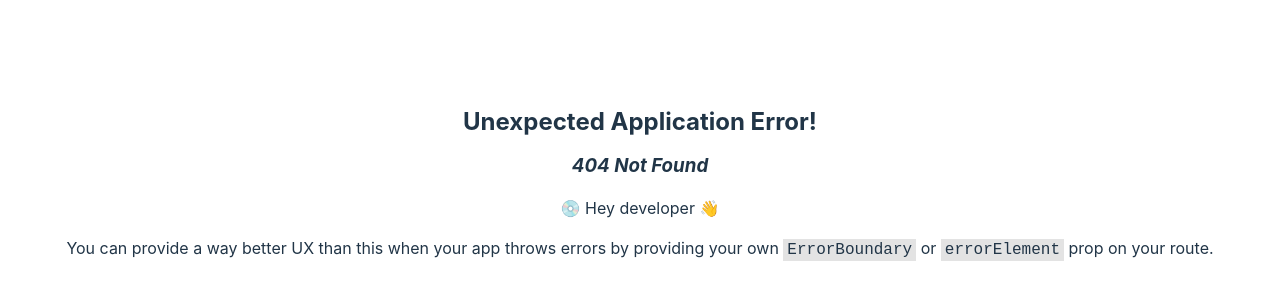
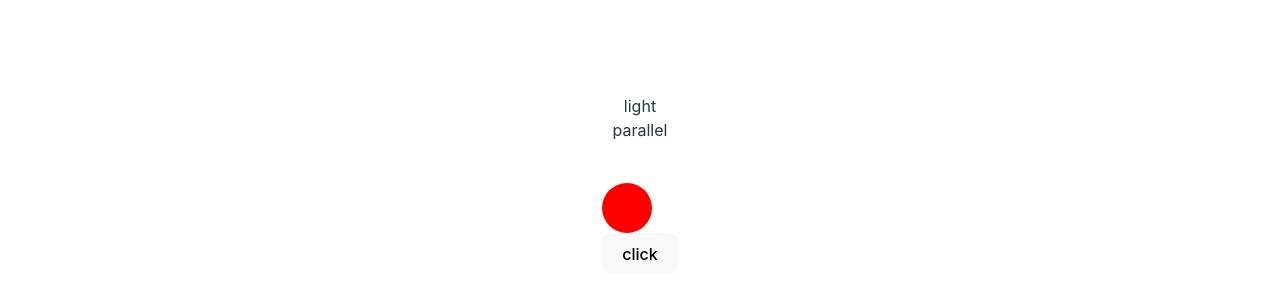
Before and after one commit to yi-man/web-examples, a React (Vite) app: page /state-machine in a window 1280 px wide. Before the commit this address had no page. Shown: the part 216-516 px from the top of the page. Built offline with nearby package versions, Linux system fonts and the light colour scheme.

Commit message:
feat: state machine

```diff
--- a/package.json
+++ b/package.json
@@ -9,6 +9,7 @@
     "preview": "vite preview"
   },
   "dependencies": {
+    "@xstate/react": "^3.0.1",
     "ahooks": "^3.7.1",
     "antd": "^4.23.3",
     "axios": "^0.27.2",
@@ -16,7 +17,8 @@
     "mobx-react": "^7.5.3",
     "react": "^18.2.0",
     "react-dom": "^18.2.0",
-    "react-router-dom": "^6.4.1"
+    "react-router-dom": "^6.4.1",
+    "xstate": "^4.33.6"
   },
   "devDependencies": {
     "@testing-library/dom": "^8.18.1",
--- a/src/App.tsx
+++ b/src/App.tsx
@@ -7,9 +7,15 @@ import {
 import {Book} from './page/book/Detail'
 import {Home} from './page/home'
 import {CreateBook} from './page/book/Create'
+import {StateMachine} from './page/stateMachine'
 
 
 const router = createBrowserRouter([
+  {
+    path: "/state-machine",
+    element: <StateMachine />,
+
+  },
   {
     path: "/book/create",
     element: <CreateBook />,
--- /dev/null
+++ b/src/page/stateMachine/index.tsx
@@ -0,0 +1,67 @@
+import { FC, memo } from 'react';
+import {useMachine} from '@xstate/react';
+import {lightMachine} from './light';
+import {Tabs} from 'antd'
+import {wordMachine} from './parallel'
+
+interface StateMachineProps {
+  placeholder?:string
+}
+export const StateMachine: FC<StateMachineProps> = memo(() => {
+  const [state, send] = useMachine(lightMachine);
+  const [wordState, wordSend] = useMachine(wordMachine);
+
+
+  const onClick = () => {
+    send('TRANS');
+  };
+
+  const onWordClick = () => {
+    // wordSend()
+  };
+
+  const onChange = (key: string) => {
+    console.log(key);
+  };
+
+  console.log(11111111, wordState)
+
+  return (
+    <Tabs
+    defaultActiveKey="1"
+    onChange={onChange}
+    items={[
+      {
+        label: `light`,
+        key: '1',
+        children: (
+          <>
+            <div
+              style={{
+                width: '50px',
+                height: '50px',
+                background: state.value as any,
+                borderRadius: '100%',
+              }}
+            />
+            <button onClick={onClick}>click</button>
+          </>
+        ),
+      },
+      {
+        label: `parallel`,
+        key: '2',
+        children: (
+          <div>
+            <div></div>
+            <button onClick={onWordClick}>click</button>
+          </div>
+        ),
+      },
+
+    ]}
+  />
+  )
+});
+
+StateMachine.displayName = 'StateMachine';
--- /dev/null
+++ b/src/page/stateMachine/light.ts
@@ -0,0 +1,44 @@
+import {createMachine, interpret} from 'xstate';
+
+export const lightMachine = createMachine({
+  id: 'light',
+  initial: 'red',
+  predictableActionArguments: true,
+  states: {
+    red: {
+      on: {
+        TRANS: 'green',
+      },
+    },
+    green: {
+      on: {
+        TRANS: 'yellow',
+      },
+    },
+    yellow: {
+      on: {
+        TRANS: 'red',
+      },
+    },
+  },
+});
+
+
+
+// const lightService = interpret(lightMachine).onTransition((state) => {
+//   console.log(state.value);
+// });
+
+// // 启动状态机 初始化
+// lightService.start();
+
+// // 发送事件
+// lightService.send('TRANS'); // 'green'
+// lightService.send('TRANS'); // 'yellow'
+// lightService.send('TRANS'); // 'red'
+
+// // 批量发送事件
+// lightService.send(['TRANS', 'TRANS']);
+
+// // 终止状态机
+// lightService.stop();
--- /dev/null
+++ b/src/page/stateMachine/parallel.ts
@@ -0,0 +1,56 @@
+import {createMachine, interpret} from 'xstate';
+
+
+export const wordMachine = createMachine({
+  id: 'word',
+  type: 'parallel',
+  states: {
+    bold: {
+      initial: 'off',
+      states: {
+        on: {
+          on: { TOGGLE_BOLD: 'off' }
+        },
+        off: {
+          on: { TOGGLE_BOLD: 'on' }
+        }
+      }
+    },
+    underline: {
+      initial: 'off',
+      states: {
+        on: {
+          on: { TOGGLE_UNDERLINE: 'off' }
+        },
+        off: {
+          on: { TOGGLE_UNDERLINE: 'on' }
+        }
+      }
+    },
+    italics: {
+      initial: 'off',
+      states: {
+        on: {
+          on: { TOGGLE_ITALICS: 'off' }
+        },
+        off: {
+          on: { TOGGLE_ITALICS: 'on' }
+        }
+      }
+    },
+    list: {
+      initial: 'none',
+      states: {
+        none: {
+          on: { BULLETS: 'bullets', NUMBERS: 'numbers' }
+        },
+        bullets: {
+          on: { NONE: 'none', NUMBERS: 'numbers' }
+        },
+        numbers: {
+          on: { BULLETS: 'bullets', NONE: 'none' }
+        }
+      }
+    }
+  }
+});
```
Also changed, not shown: src/router/index.ts (deleted), 1 other file (tests, documents, lock files or other folders).
